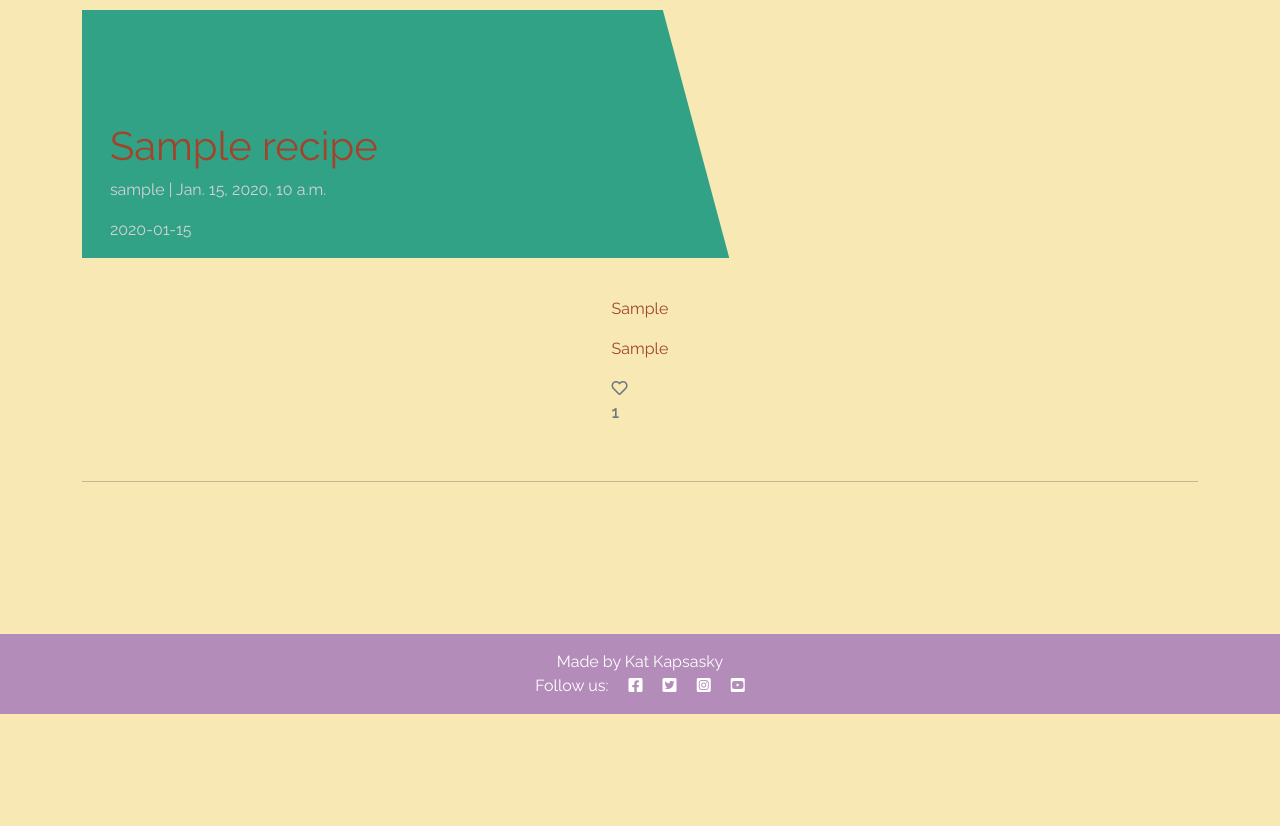
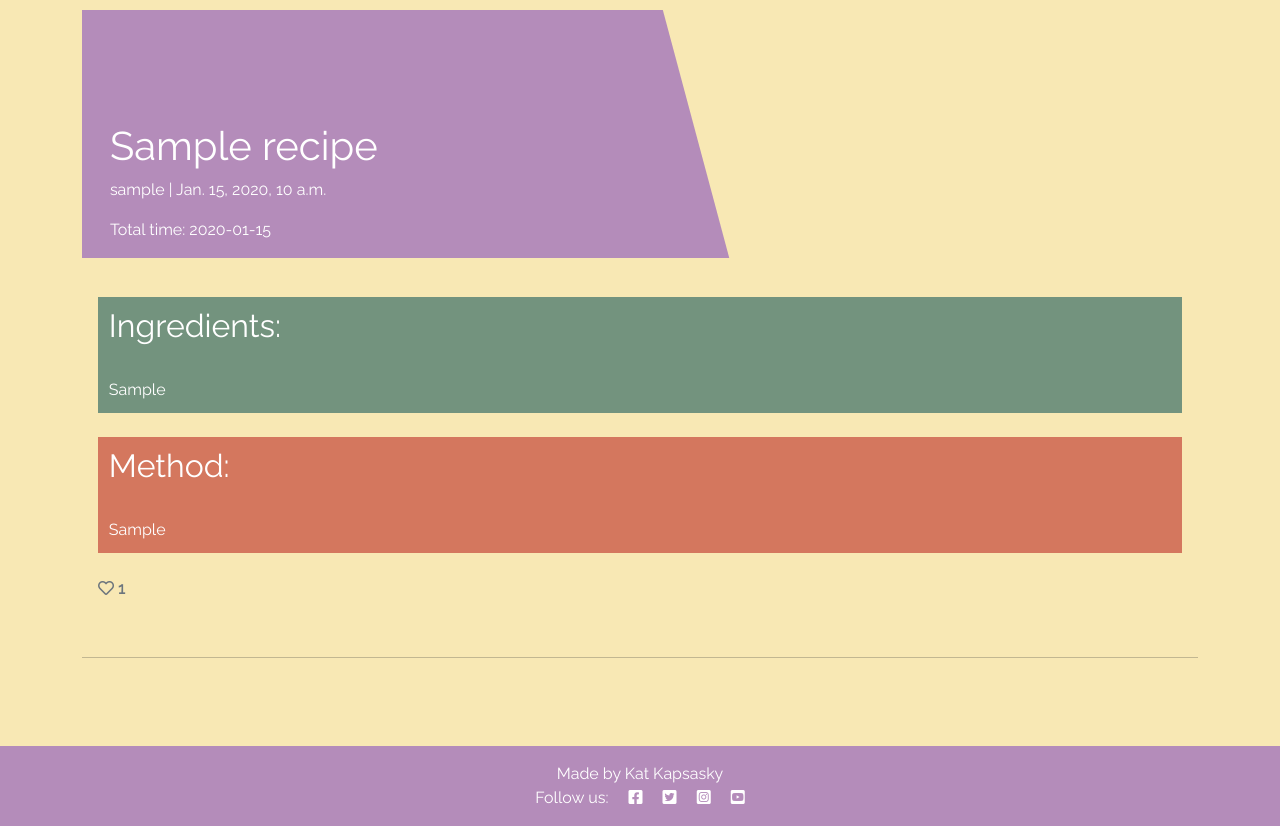
Before and after one commit to katkapsasky/cakes-and-bakes, a Django app: a page that uses templates/recipe_detail.html in a window 1280 px wide. Shown: the part 86-912 px from the top of the page. Before the commit the page ends 800 px from the top, so only its background shows below. Run offline with Django 3.2, Linux system fonts and the light colour scheme; tables that the repository leaves empty hold one stand-in row (values such as "Sample post").

Commit message:
Style recipe detail page

```diff
--- a/static/css/style.css
+++ b/static/css/style.css
@@ -2,10 +2,6 @@
 body {
     background-color: #F8E8B4;
     font-family: Raleway, sans-serif;
-}
-
-h1, h2, h3, p {
-    color: #A1442B;
 }
 
 nav {
@@ -73,7 +69,7 @@ nav span {
     text-transform: uppercase;
 }
 
-.masthead {
+.recipe-heading {
     margin-top: 10px;
     overflow: hidden;
     position: relative;
@@ -82,25 +78,25 @@ nav span {
     width: 100%;
 }
 
-.masthead-text {
-    background-color: #32A287;
-    color: white;
+.recipe-text {
+    background-color: #B48CBA;
+    color: #fff;
     position: relative;
 }
 
-.masthead-image {
+.recipe-image {
     position: relative;
     overflow: hidden;
 }
 
-.masthead-image:after {
+.recipe-image:after {
     content: "";
     position: absolute;
     top: 0;
     right: 90%;
     height: 100%;
     width: 150%;
-    background: #32A287;
+    background: #B48CBA;
     -webkit-transform: skew(15deg);
     -moz-transform: skew(15deg);
     transform: skew(15deg);
@@ -122,14 +118,26 @@ nav span {
     font-weight: 800;
 }
 
-.post-title {
+.recipe-title {
     margin-top: 20%;
     margin-left: 5%;
 }
 
-.post-subtitle {
+.recipe-subtitle {
     margin-left: 5%;
-    color: lightgray;
+    color: #fff;
+}
+
+.card-text-ingredients {
+    background-color: #73937E;
+    color: #fff;
+    padding: 1%;
+}
+
+.card-text-method {
+    background-color: #D4775E;
+    color: #fff;
+    padding: 1%;
 }
 
 .btn-signup {
@@ -175,7 +183,3 @@ footer {
     text-decoration: none;
     color: #fff;
 }
-
-.card-body {
-    margin: 0 auto;
-}
--- a/templates/recipe_detail.html
+++ b/templates/recipe_detail.html
@@ -2,27 +2,27 @@
 {% load static %}
 {% block content %}
 
-<div class="masthead">
+<div class="recipe-heading">
     <div class="container">
         <div class="row g-0">
-            <div class="col-md-6 masthead-text">
+            <div class="col-md-6 recipe-text">
                 <!-- Recipe title goes in these h1 tags -->
-                <h1 class="post-title">
+                <h1 class="recipe-title">
                     {{ recipe.title }}
                 </h1>
                 <!-- Recipe author goes before the | the post's created date goes after -->
-                <p class="post-subtitle"> {{ recipe.author }} | {{ recipe.posted_on }} </p>
-                <p class="post-subtitle"> {{ recipe.total_time }} </p>
+                <p class="recipe-subtitle"> {{ recipe.author }} | {{ recipe.posted_on }} </p>
+                <p class="recipe-subtitle"> Total time: {{ recipe.total_time }} </p>
                 {% if recipe.author == request.user %}
-                <p class="post-subtitle">
+                <p class="recipe-subtitle">
                     <a href="{% url 'edit_recipe' recipe.slug %}" class="btn btn-primary">Edit Recipe</a>
                 </p>
-                <p class="post-subtitle">
+                <p class="recipe-subtitle">
                     <a href="{% url 'delete_recipe' recipe.slug %}" class="btn btn-primary">Delete Recipe</a>
                 </p>
                 {% endif %}
             </div>
-            <div class="d-none d-md-block col-md-6 masthead-image">
+            <div class="d-none d-md-block col-md-6 recipe-image">
                 <!-- The featured image URL goes in the src attribute -->
                 {% if "placeholder" in recipe.image.url %}
                 <img src="{% static 'images/placeholder.jpg' %}" class="w-100">
@@ -38,16 +38,17 @@
     <div class="row">
         <div class="col card mb-4  mt-3 left  top">
             <div class="card-body">
-                <!-- The post content goes inside the card-text. -->
-                <!-- Use the | safe filter inside the template tags -->
-                <p class="card-text ">
+                <div class="card-text-ingredients">
+                    <h2>Ingredients:</h2><br>
                     {{ recipe.ingredients|linebreaksbr }}
-                </p>
-                <p class="card-text ">
+                </div>
+                <br>
+                <div class="card-text-method">
+                    <h2>Method:</h2><br>
                     {{ recipe.method|linebreaksbr }}
-                </p>
+                </div>
+                <br>
                 <div class="row">
-
                     <div class="col-1">
                         <strong>
                             {% if user.is_authenticated %}
```
